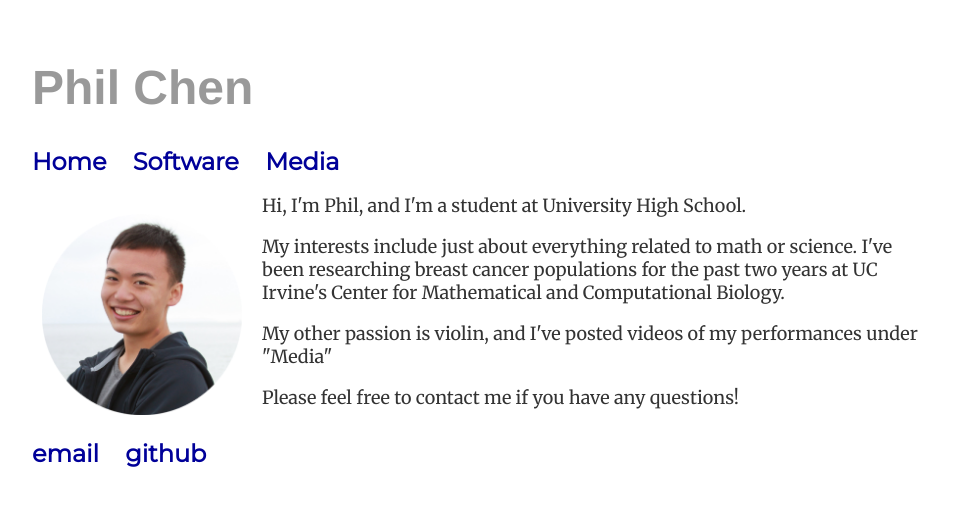
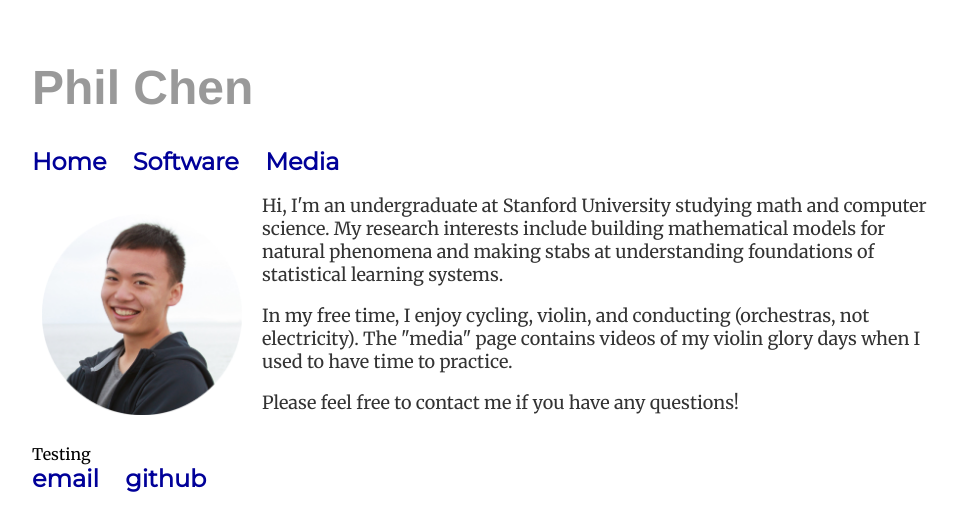
Before and after one commit to philhchen/philhchen.github.io, a Jekyll site: the page built from index.html, in a window 1280 px wide. Shown: the top 531 px of the page, without its empty margins (160-1117 px from the left). Built offline with Jekyll 4.4.1, drawn with Linux system fonts in a browser that asks for light colours.

Commit message:
Modified files

```diff
--- a/index.html
+++ b/index.html
@@ -4,12 +4,16 @@ title: Phil Chen
 ---
 <div class="home">
 	<body>
-	<img  src="img/pchen_pfp.png" style="width:200px;height=200px">
-		<p>Hi, I'm Phil, and I'm a student at University High School. </p>
-		<p>My interests include just about everything related to math or science. I've been researching breast cancer populations for the past two years at UC Irvine's Center for Mathematical and Computational Biology.</p>
-		<p>My other passion is violin, and I've posted videos of my performances under "Media"</p>
+		<img  src="img/pchen_pfp.png" style="width:200px;height=200px">
+		<p>Hi, I'm an undergraduate at Stanford University studying math and computer science. My research interests include building mathematical models for natural phenomena and making stabs at understanding foundations of statistical learning systems. </p>
+		<p>In my free time, I enjoy cycling, violin, and conducting (orchestras, not electricity). The "media" page contains videos of my violin glory days when I used to have time to practice.</p>
 		<p>Please feel free to contact me if you have any questions!</p>
-
 
 	</body>
 </div><!-- /.blurb -->
+
+<div class="test">
+	<body>
+		Testing
+	</body>
+</div>
```
Also changed, not shown: projects/index.html (renamed from software/index.html), 2 other files.
